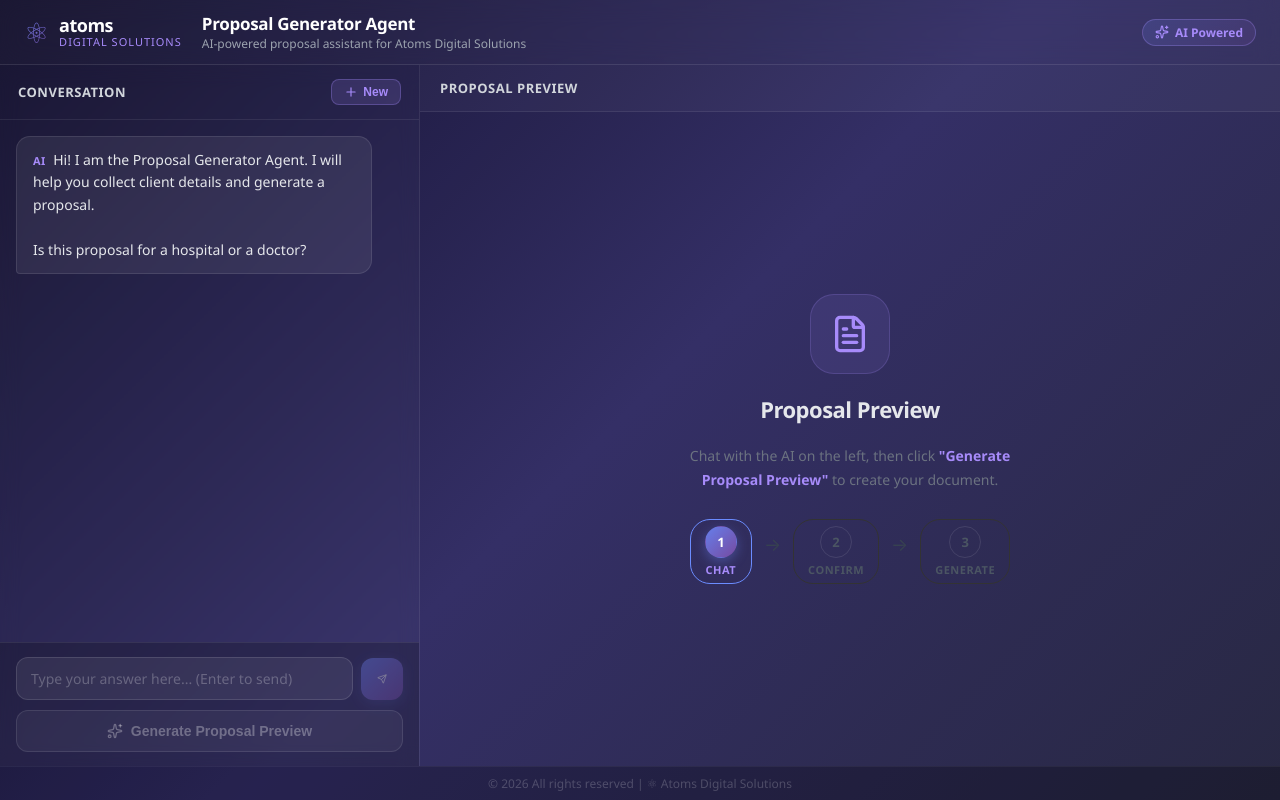
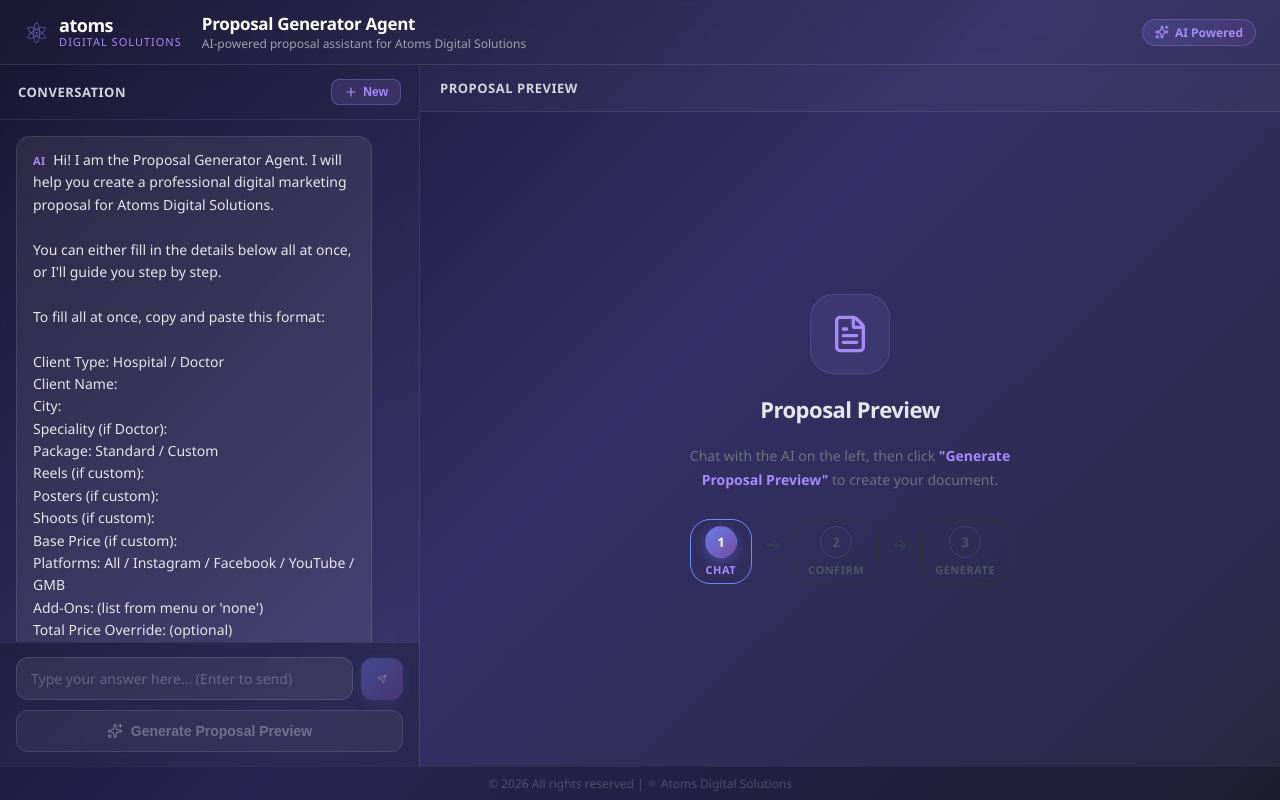
Before and after one commit to bhanu0402208-collab/proposal-generator, a React (Vite) app: page / in a window 1280 px wide. Built offline with nearby package versions, Linux system fonts and the light colour scheme.

Commit message:
Add template format in opening message for quick data entry

```diff
--- a/src/App.jsx
+++ b/src/App.jsx
@@ -6,7 +6,26 @@ function App() {
   const [messages, setMessages] = useState([
     {
       role: "assistant",
-      text: "Hi! I am the Proposal Generator Agent. I will help you collect client details and generate a proposal.\n\nIs this proposal for a hospital or a doctor?",
+      text: `Hi! I am the Proposal Generator Agent. I will help you create a professional digital marketing proposal for Atoms Digital Solutions.
+
+You can either fill in the details below all at once, or I'll guide you step by step.
+
+To fill all at once, copy and paste this format:
+
+Client Type: Hospital / Doctor
+Client Name:
+City:
+Speciality (if Doctor):
+Package: Standard / Custom
+Reels (if custom):
+Posters (if custom):
+Shoots (if custom):
+Base Price (if custom):
+Platforms: All / Instagram / Facebook / YouTube / GMB
+Add-Ons: (list from menu or 'none')
+Total Price Override: (optional)
+
+Or just type "start" and I'll guide you step by step!`,
     },
   ]);
 
```
